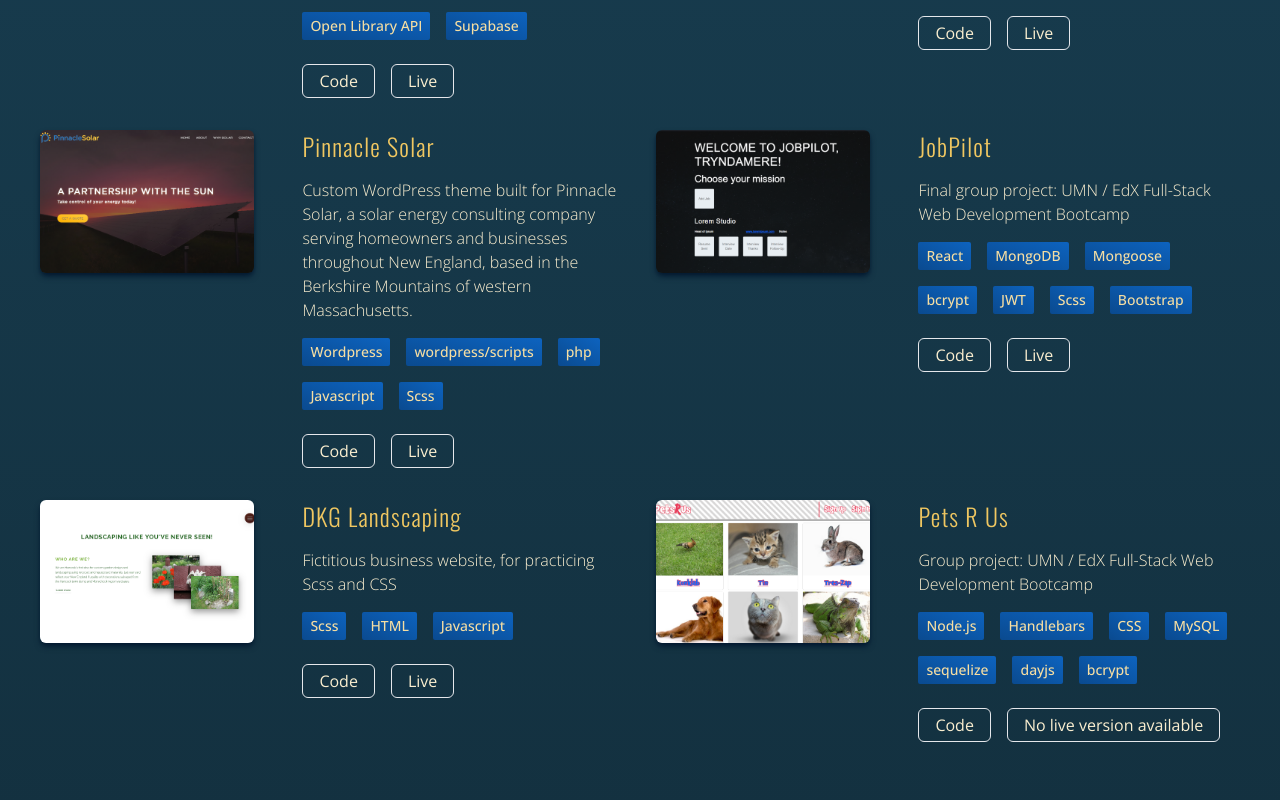
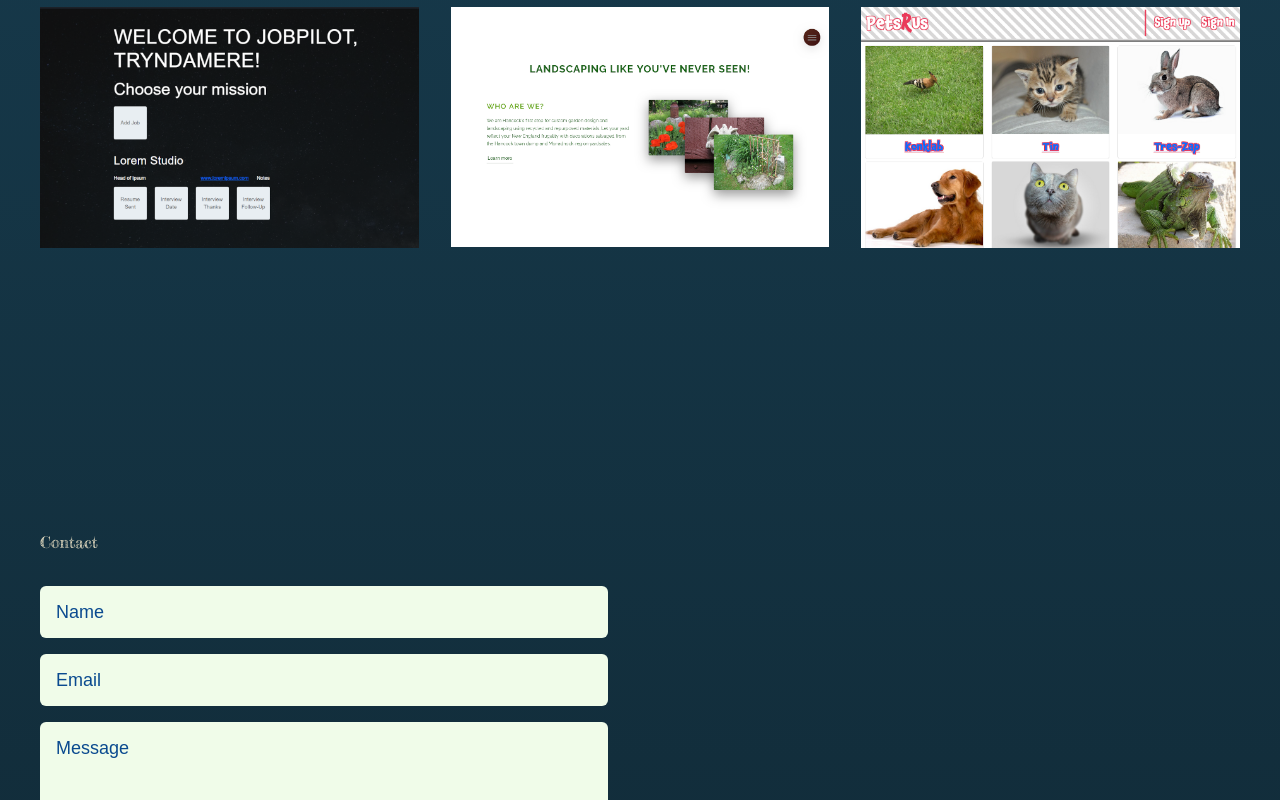
Before and after one commit to agDesignz/portfolio_2, a React (Vite) app: page / in a window 1280 px wide. Shown: the part 2840-3640 px from the top of the page. Built offline with nearby package versions, Linux system fonts and the light colour scheme.

Commit message:
change projects layout

```diff
--- a/src/assets/styles/components/_nav-wrapper.css
+++ b/src/assets/styles/components/_nav-wrapper.css
@@ -1,4 +1,4 @@
-@layer componente {
+@layer components {
   .nav {
     @apply px-4 py-2 md:p-4;
 
--- /dev/null
+++ b/src/assets/styles/components/_project-card.css
@@ -0,0 +1,22 @@
+@layer components {
+  .project-card {
+    /* @apply grid; */
+
+    /* &__figure {
+      @apply md:h-72 overflow-hidden;
+    }
+    &__image {
+      @apply object-cover min-h-full w-auto;
+    } */
+
+    @apply grid grid-rows-projectCard w-full overflow-hidden aspect-projectCard;
+
+    &__figure {
+      @apply overflow-hidden;
+    }
+
+    &__image {
+      @apply object-cover min-h-full w-auto;
+    }
+  }
+}
--- a/src/assets/styles/components/_section.css
+++ b/src/assets/styles/components/_section.css
@@ -1,9 +1,6 @@
 @layer components {
   .page-section {
     @apply container xl:max-w-[1200px] flex items-center justify-center py-4 md:py-12  min-h-screen;
-    &--border {
-      border: none;
-    }
     &__title {
       @apply text-4xl md:text-5xl text-saffron inline;
     }
--- a/src/assets/styles/styles.css
+++ b/src/assets/styles/styles.css
@@ -4,4 +4,5 @@
 @import "components/_background.css";
 @import "components/_link.css";
 @import "components/_nav-wrapper.css";
+@import "components/_project-card.css";
 @import "components/_section.css";
--- a/src/components/About.jsx
+++ b/src/components/About.jsx
@@ -12,7 +12,7 @@ const About = () => {
     image.src = portrait;
   }, [portrait]);
   return (
-    <section className="page-section page-section--border">
+    <section className="page-section ">
       <div className="flex flex-col gap-8">
         <div>
           <h2 className="page-section__title">About</h2>
--- a/src/components/Hero.jsx
+++ b/src/components/Hero.jsx
@@ -1,6 +1,6 @@
 const Hero = () => {
   return (
-    <section className="page-section page-section--border">
+    <section className="page-section ">
       <div className="flex flex-col gap-4 w-full">
         <h1 className="text-5xl sm:text-7xl lg:text-8xl font-fredericka">
           Alex Geer
--- /dev/null
+++ b/src/components/ProjectCard.jsx
@@ -0,0 +1,19 @@
+import { Link } from "react-router-dom";
+
+const ProjectCard = ({ project }) => {
+  return (
+    <article className="project-card">
+      <figure className="project-card__figure">
+        <img
+          className="project-card__image"
+          src={`/images/${project.image}`}
+          alt={`Screenshot of ${project.title}`}
+        />
+      </figure>
+      {/* <div className="project-card__content">
+        <h3 className="project-card__title">{project.title}</h3>
+      </div> */}
+    </article>
+  );
+};
+export default ProjectCard;
--- a/src/components/Projects.jsx
+++ b/src/components/Projects.jsx
@@ -1,65 +1,13 @@
-import { Link } from "react-router-dom";
+import ProjectCard from "./ProjectCard";
 import PROJECTS from "../assets/data/projects";
 
 const Projects = () => {
   return (
-    <section className="page-section page-section--border">
-      <div className="grid grid-cols-2 gap-8 w-full">
-        <h2 className="col-span-full page-section__title">Projects</h2>
-        {PROJECTS.map((pro, idx) => (
-          <div
-            key={idx}
-            className="grid sm:grid-cols-[1fr_1fr] lg:grid-cols-[2fr_3fr] gap-8 md:gap-10 lg:gap-12"
-          >
-            <figure className="max-w-80 aspect-[3/2] rounded-md overflow-hidden shadow-md shadow-navy-900 relative">
-              <img
-                src={`/images/${pro.image}`}
-                alt={`Image of ${pro.title}`}
-                className="object-cover min-h-full h-auto"
-              />
-              {/* <div className="absolute top-0 left-0 right-0 bottom-0 z-20 project-gradient opacity-0 hover:opacity-100 duration-200"></div> */}
-            </figure>
-            <div className="flex flex-col gap-4">
-              <h3 className="font-oswald font-light text-xl md:text-2xl tracking-wider text-saffron">
-                {pro.title}
-              </h3>
-              <p>{pro.description}</p>
-              <div className="flex flex-wrap gap-4">
-                {pro.stack.map((tech, idx) => (
-                  <span
-                    key={idx}
-                    className="rounded-sm bg-gradient-to-tr from-navy-700 to-navy-600 px-2 py-1 font-open-sans font-medium text-sm text-saffron-200"
-                  >
-                    {tech}
-                  </span>
-                ))}
-              </div>
-              <div className="flex gap-4 mt-2">
-                <Link
-                  to={pro.code}
-                  target="_blank"
-                  className="link-btn link-btn--green link-btn--green--live"
-                >
-                  Code
-                </Link>
-                {pro.live ? (
-                  <Link
-                    to={pro.live && pro.live}
-                    target="_blank"
-                    className="link-btn link-btn--green link-btn--green--live"
-                  >
-                    Live
-                  </Link>
-                ) : (
-                  <div className="link-btn link-btn--green link-btn--dead">
-                    No live version available
-                  </div>
-                )}
-              </div>
-            </div>
-          </div>
-        ))}
-      </div>
+    <section className="page-section grid md:grid-cols-2 xl:grid-cols-3 gap-8">
+      <h2 className="col-span-full page-section__title">Projects</h2>
+      {PROJECTS.map((project, idx) => (
+        <ProjectCard project={project} key={idx} />
+      ))}
     </section>
   );
 };
--- a/src/components/TechSkills.jsx
+++ b/src/components/TechSkills.jsx
@@ -2,7 +2,7 @@ import TECH_SKILLS from "../assets/data/tech-skills";
 
 const TechSkills = () => {
   return (
-    <section className="page-section page-section--border">
+    <section className="page-section ">
       <div className="flex flex-col gap-8 w-full">
         <div>
           <h2 className="page-section__title">Skills</h2>
--- a/tailwind.config.js
+++ b/tailwind.config.js
@@ -23,6 +23,12 @@ export default {
       // => @media (min-width: 1536px) { ... }
     },
     extend: {
+      aspectRatio: {
+        projectCard: "5 / 4",
+      },
+      gridTemplateRows: {
+        projectCard: "4fr 1fr",
+      },
       fontFamily: {
         "open-sans": ["Open_Sans", "sans-serif"],
         oswald: ["Oswald", "sans-serif"],
```
